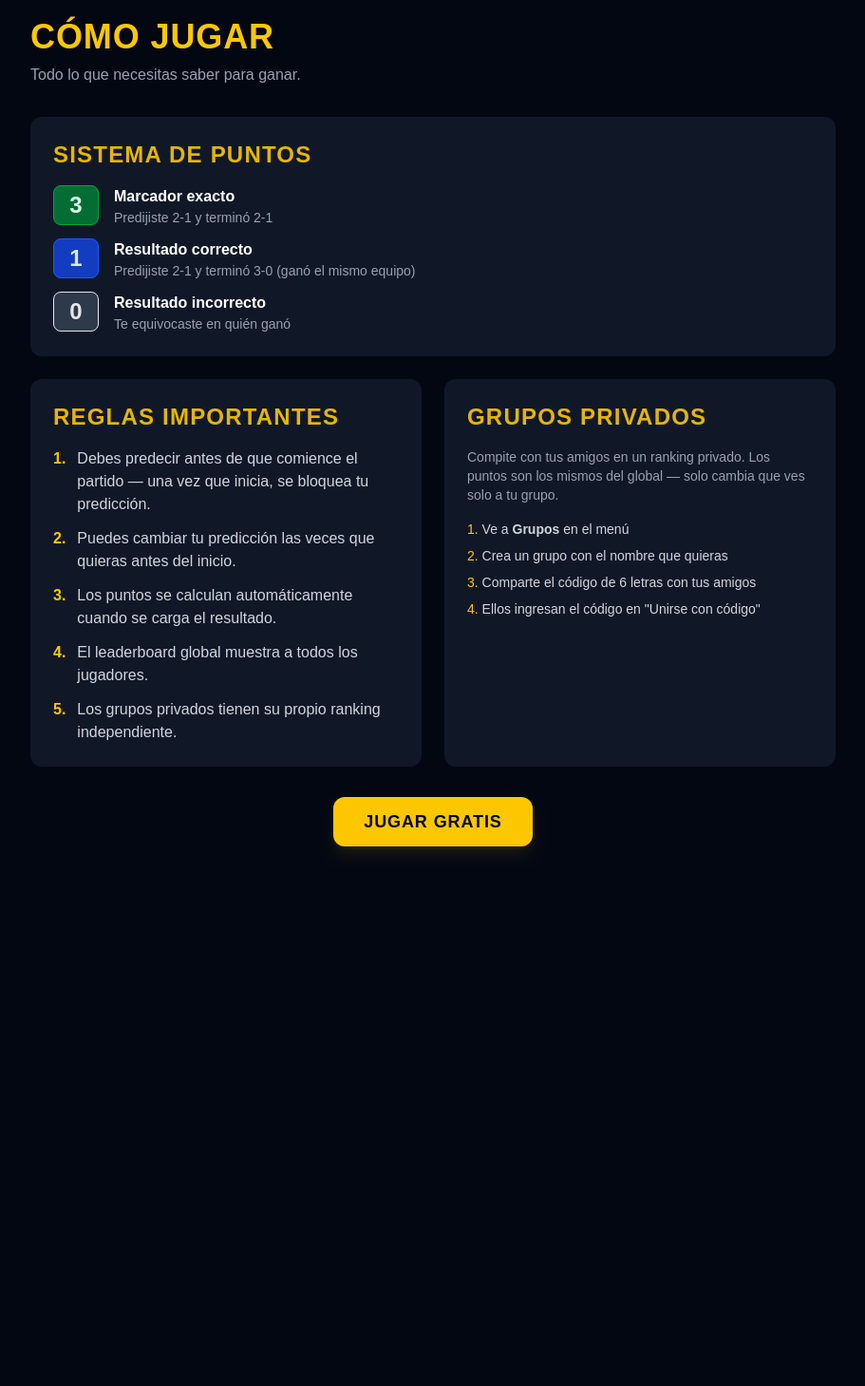
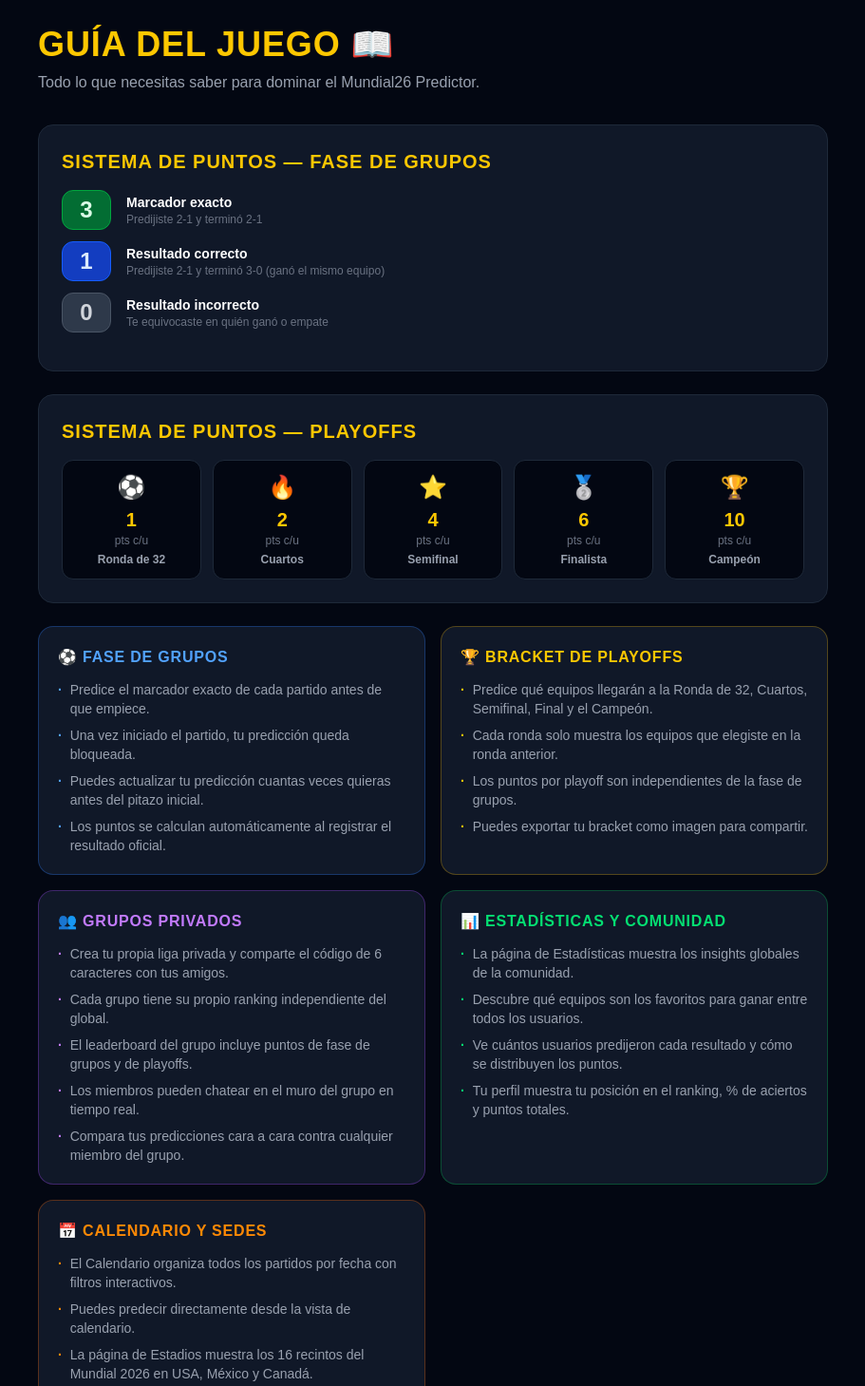
Before and after one commit to AlejandroPinedo/mundial26-predictor, a React (Vite) app in the folder frontend/: page /rules in a window 1280 px wide. Shown: the part 51-1510 px from the top of the page at 95% size, without its empty margins (184-1095 px from the left). Before the commit the page ends 966 px from the top, so only its background shows below. Built offline with nearby package versions, Linux system fonts and the light colour scheme; no server answers.

Commit message:
feat: guide page, bottom nav drawer, compare from profile, improved README

```diff
--- a/frontend/src/components/Sidebar.tsx
+++ b/frontend/src/components/Sidebar.tsx
@@ -22,7 +22,7 @@ export default function Sidebar({ unpredicted = 0 }: Props) {
     { to: '/groups', icon: '👥', label: 'Grupos privados' },
     { to: '/teams', icon: '🌍', label: 'Equipos' },
     { to: '/stadiums', icon: '🏟️', label: 'Estadios' },
-    { to: '/rules', icon: '📋', label: 'Reglas' },
+    { to: '/rules', icon: '📖', label: 'Guía' },
   ]
 
   const bottom = [
--- a/frontend/src/pages/RulesPage.tsx
+++ b/frontend/src/pages/RulesPage.tsx
@@ -1,78 +1,175 @@
 import { Link } from 'react-router-dom'
 import { useAuth } from '../context/AuthContext'
+
+const sections = [
+  {
+    icon: '⚽',
+    title: 'Fase de Grupos',
+    color: 'text-blue-400',
+    border: 'border-blue-500/30',
+    items: [
+      'Predice el marcador exacto de cada partido antes de que empiece.',
+      'Una vez iniciado el partido, tu predicción queda bloqueada.',
+      'Puedes actualizar tu predicción cuantas veces quieras antes del pitazo inicial.',
+      'Los puntos se calculan automáticamente al registrar el resultado oficial.',
+    ],
+  },
+  {
+    icon: '🏆',
+    title: 'Bracket de Playoffs',
+    color: 'text-yellow-400',
+    border: 'border-yellow-500/30',
+    items: [
+      'Predice qué equipos llegarán a la Ronda de 32, Cuartos, Semifinal, Final y el Campeón.',
+      'Cada ronda solo muestra los equipos que elegiste en la ronda anterior.',
+      'Los puntos por playoff son independientes de la fase de grupos.',
+      'Puedes exportar tu bracket como imagen para compartir.',
+    ],
+  },
+  {
+    icon: '👥',
+    title: 'Grupos Privados',
+    color: 'text-purple-400',
+    border: 'border-purple-500/30',
+    items: [
+      'Crea tu propia liga privada y comparte el código de 6 caracteres con tus amigos.',
+      'Cada grupo tiene su propio ranking independiente del global.',
+      'El leaderboard del grupo incluye puntos de fase de grupos y de playoffs.',
+      'Los miembros pueden chatear en el muro del grupo en tiempo real.',
+      'Compara tus predicciones cara a cara contra cualquier miembro del grupo.',
+    ],
+  },
+  {
+    icon: '📊',
+    title: 'Estadísticas y Comunidad',
+    color: 'text-green-400',
+    border: 'border-green-500/30',
+    items: [
+      'La página de Estadísticas muestra los insights globales de la comunidad.',
+      'Descubre qué equipos son los favoritos para ganar entre todos los usuarios.',
+      'Ve cuántos usuarios predijeron cada resultado y cómo se distribuyen los puntos.',
+      'Tu perfil muestra tu posición en el ranking, % de aciertos y puntos totales.',
+    ],
+  },
+  {
+    icon: '📅',
+    title: 'Calendario y Sedes',
+    color: 'text-orange-400',
+    border: 'border-orange-500/30',
+    items: [
+      'El Calendario organiza todos los partidos por fecha con filtros interactivos.',
+      'Puedes predecir directamente desde la vista de calendario.',
+      'La página de Estadios muestra los 16 recintos del Mundial 2026 en USA, México y Canadá.',
+      'Cada estadio indica la ciudad, capacidad y partidos que albergará.',
+    ],
+  },
+]
 
 export default function RulesPage() {
   const { user } = useAuth()
 
   return (
     <div className="min-h-screen bg-gray-950 text-white">
-      <div className="max-w-4xl mx-auto p-6">
-        <Link to={user ? "/home" : "/"} className="text-yellow-400 text-sm hover:underline mb-6 inline-block font-semibold">
+      <div className="max-w-4xl mx-auto p-4 md:p-8">
+        {!user && (
+          <Link to="/" className="text-yellow-400 text-sm hover:underline mb-6 inline-block font-semibold">
             ← Volver al inicio
           </Link>
+        )}
 
-        <h1 className="text-4xl font-barlow font-black uppercase tracking-wide text-yellow-400 mb-2">Cómo jugar</h1>
-        <p className="text-gray-400 mb-8">Todo lo que necesitas saber para ganar.</p>
+        <div className="mb-8">
+          <h1 className="text-4xl font-barlow font-black uppercase tracking-wide text-yellow-400 mb-2">
+            Guía del Juego 📖
+          </h1>
+          <p className="text-gray-400">Todo lo que necesitas saber para dominar el Mundial26 Predictor.</p>
+        </div>
 
-        <div className="grid grid-cols-1 md:grid-cols-2 gap-6">
-          <div className="bg-gray-900 rounded-xl p-6 md:col-span-2">
-            <h2 className="text-2xl font-barlow font-bold uppercase tracking-wider text-yellow-400/90 mb-4">Sistema de puntos</h2>
-            <div className="flex flex-col gap-3">
+        <div className="bg-gray-900 border border-gray-800 rounded-2xl p-6 mb-6">
+          <h2 className="text-xl font-barlow font-black uppercase tracking-wider text-yellow-400 mb-4">
+            Sistema de puntos — Fase de Grupos
+          </h2>
+          <div className="flex flex-col gap-3 mb-4">
             {[
               { pts: '3', label: 'Marcador exacto', desc: 'Predijiste 2-1 y terminó 2-1', color: 'bg-green-700/80 text-green-100 border border-green-600' },
               { pts: '1', label: 'Resultado correcto', desc: 'Predijiste 2-1 y terminó 3-0 (ganó el mismo equipo)', color: 'bg-blue-700/80 text-blue-100 border border-blue-600' },
-                { pts: '0', label: 'Resultado incorrecto', desc: 'Te equivocaste en quién ganó', color: 'bg-gray-700/80 text-gray-200 border border-gray-650' },
+              { pts: '0', label: 'Resultado incorrecto', desc: 'Te equivocaste en quién ganó o empate', color: 'bg-gray-700/80 text-gray-300 border border-gray-600' },
             ].map(({ pts, label, desc, color }) => (
-                <div key={label} className="flex items-start gap-4">
-                  <span className={`${color} text-2xl font-barlow font-black px-3 py-1 rounded-lg min-w-12 text-center`}>
+              <div key={label} className="flex items-center gap-4">
+                <span className={`${color} text-2xl font-barlow font-black px-3 py-1 rounded-xl min-w-[52px] text-center flex-shrink-0`}>
                   {pts}
                 </span>
                 <div>
-                    <p className="font-bold text-base">{label}</p>
-                    <p className="text-gray-400 text-sm">{desc}</p>
+                  <p className="font-bold text-sm">{label}</p>
+                  <p className="text-gray-500 text-xs">{desc}</p>
                 </div>
               </div>
             ))}
           </div>
         </div>
 
-          <div className="bg-gray-900 rounded-xl p-6">
-            <h2 className="text-2xl font-barlow font-bold uppercase tracking-wider text-yellow-400/90 mb-4">Reglas importantes</h2>
-            <ul className="flex flex-col gap-3 text-gray-300">
+        <div className="bg-gray-900 border border-gray-800 rounded-2xl p-6 mb-6">
+          <h2 className="text-xl font-barlow font-black uppercase tracking-wider text-yellow-400 mb-4">
+            Sistema de puntos — Playoffs
+          </h2>
+          <div className="grid grid-cols-2 md:grid-cols-5 gap-3">
             {[
-                'Debes predecir antes de que comience el partido — una vez que inicia, se bloquea tu predicción.',
-                'Puedes cambiar tu predicción las veces que quieras antes del inicio.',
-                'Los puntos se calculan automáticamente cuando se carga el resultado.',
-                'El leaderboard global muestra a todos los jugadores.',
-                'Los grupos privados tienen su propio ranking independiente.',
-              ].map((rule, i) => (
-                <li key={i} className="flex gap-3">
-                  <span className="text-yellow-400 font-bold">{i + 1}.</span>
-                  <span>{rule}</span>
+              { round: 'Ronda de 32', pts: '1', icon: '⚽' },
+              { round: 'Cuartos', pts: '2', icon: '🔥' },
+              { round: 'Semifinal', pts: '4', icon: '⭐' },
+              { round: 'Finalista', pts: '6', icon: '🥈' },
+              { round: 'Campeón', pts: '10', icon: '🏆' },
+            ].map(({ round, pts, icon }) => (
+              <div key={round} className="bg-gray-950 border border-gray-800 rounded-xl p-3 text-center">
+                <div className="text-2xl mb-1">{icon}</div>
+                <div className="text-yellow-400 font-black text-xl">{pts}</div>
+                <div className="text-gray-500 text-xs">pts c/u</div>
+                <div className="text-gray-400 text-xs font-bold mt-1">{round}</div>
+              </div>
+            ))}
+          </div>
+        </div>
+
+        <div className="grid md:grid-cols-2 gap-4 mb-6">
+          {sections.map(section => (
+            <div key={section.title} className={`bg-gray-900 border ${section.border} rounded-2xl p-5`}>
+              <h2 className={`font-barlow font-black uppercase tracking-wider text-base mb-3 ${section.color}`}>
+                {section.icon} {section.title}
+              </h2>
+              <ul className="flex flex-col gap-2">
+                {section.items.map((item, i) => (
+                  <li key={i} className="flex gap-2 text-sm text-gray-400">
+                    <span className={`${section.color} font-bold flex-shrink-0`}>·</span>
+                    <span>{item}</span>
                   </li>
                 ))}
               </ul>
             </div>
+          ))}
+        </div>
 
-          <div className="bg-gray-900 rounded-xl p-6">
-            <h2 className="text-2xl font-barlow font-bold uppercase tracking-wider text-yellow-400/90 mb-4">Grupos privados</h2>
-            <p className="text-gray-400 text-sm mb-4">
-              Compite con tus amigos en un ranking privado. Los puntos son los mismos del global — solo cambia que ves solo a tu grupo.
-            </p>
-            <ol className="flex flex-col gap-2 text-sm text-gray-300">
-              <li><span className="text-yellow-400">1.</span> Ve a <strong>Grupos</strong> en el menú</li>
-              <li><span className="text-yellow-400">2.</span> Crea un grupo con el nombre que quieras</li>
-              <li><span className="text-yellow-400">3.</span> Comparte el código de 6 letras con tus amigos</li>
-              <li><span className="text-yellow-400">4.</span> Ellos ingresan el código en "Unirse con código"</li>
-            </ol>
+        <div className="bg-yellow-400/10 border border-yellow-400/30 rounded-2xl p-5">
+          <h2 className="font-barlow font-black uppercase tracking-wider text-yellow-400 mb-3">
+            💡 Tips para ganar
+          </h2>
+          <div className="grid md:grid-cols-3 gap-3 text-sm text-gray-300">
+            {[
+              'Predice todos los partidos antes del 11 de junio para no perder ninguno.',
+              'El bracket de playoffs vale más puntos por acierto — ponle atención.',
+              'Crea un grupo privado para competir directamente contra tus amigos.',
+            ].map((tip, i) => (
+              <div key={i} className="flex gap-2">
+                <span className="text-yellow-400 font-bold">{i + 1}.</span>
+                <span>{tip}</span>
+              </div>
+            ))}
           </div>
         </div>
 
-        {!user && (
-          <div className="mt-8 text-center">
-            <Link to="/register"
-              className="bg-yellow-400 text-gray-950 font-black px-8 py-3 rounded-xl hover:bg-yellow-300 transition inline-block font-barlow uppercase tracking-wider text-lg shadow-lg shadow-yellow-500/10">
-              Jugar gratis
+        {user && (
+          <div className="mt-6 text-center">
+            <Link to="/matches"
+              className="bg-yellow-400 text-gray-950 font-black px-8 py-3 rounded-xl hover:bg-yellow-300 transition inline-block">
+              Ir a predecir →
             </Link>
           </div>
         )}
```
Also changed, not shown: frontend/src/components/BottomNav.tsx (+45 -5 lines), frontend/src/pages/ProfilePage.tsx (+6 -2 lines), 1 other file (tests, documents, lock files or other folders). Lines whose indentation alone changed are shown as unchanged.
